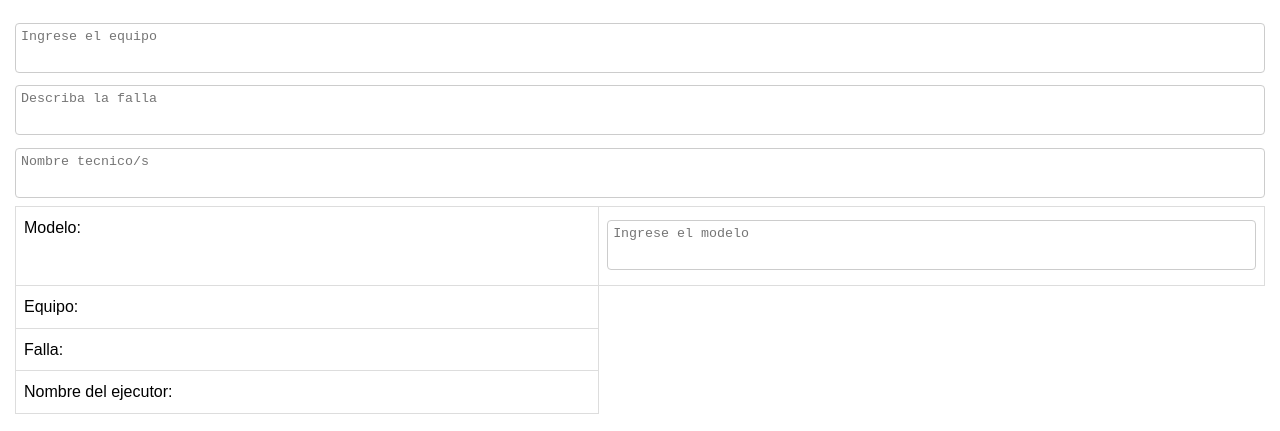
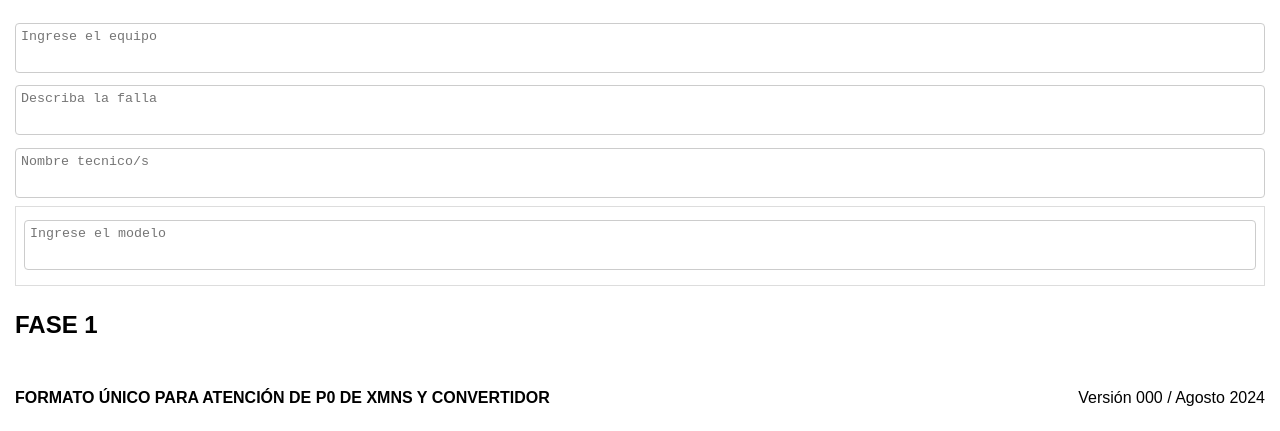
Before and after one commit to Lajonell01/P0TRANSMISION, a plain HTML site: page index.html in a window 1280 px wide. Shown: the part 321-752 px from the top of the page. Drawn offline with nearby package versions, Linux system fonts and the light colour scheme; a script that the page names is missing.

Commit message:
Update index.html

```diff
--- a/index.html
+++ b/index.html
@@ -156,19 +156,19 @@
     </script>
     <table>
     <tr>
-        <td><label for="modelo">Modelo:</label></td>
+
         <td><textarea placeholder="Ingrese el modelo"></textarea></td>
     </tr>
     <tr>
-        <td><label for="equipo">Equipo:</label></td>
+
         <textarea placeholder="Ingrese el equipo"></textarea>
     </tr>
     <tr>
-        <td><label for="falla">Falla:</label></td>
+
         <textarea placeholder="Describa la falla"></textarea>
     </tr>
     <tr>
-        <td><label for="nombre-ejecutor">Nombre del ejecutor:</label></td>
+
         <textarea placeholder="Nombre tecnico/s"></textarea>
     </tr>
 </table>
```
